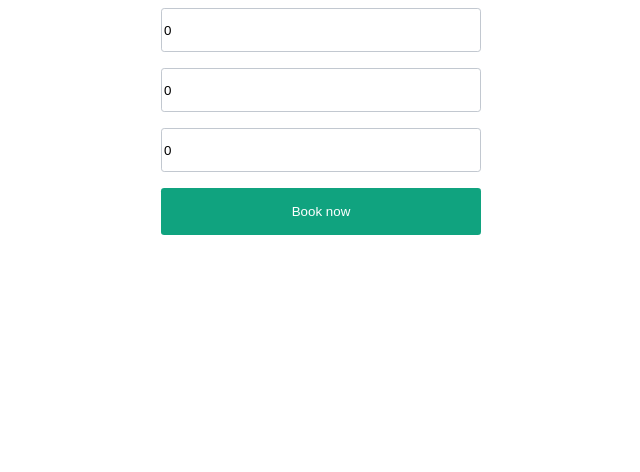
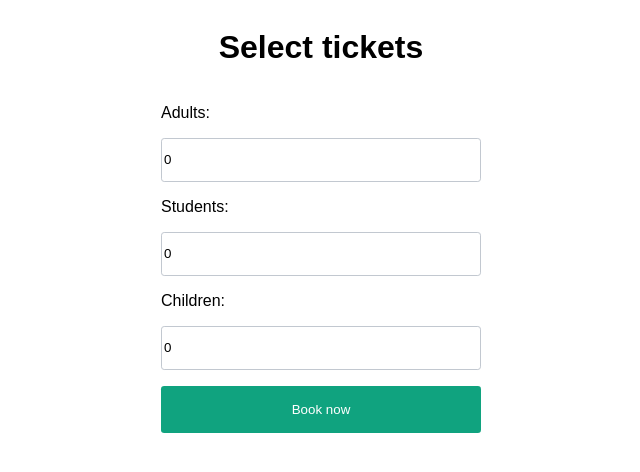
Before and after one commit to rvale01/desd-assignment, a Django app: page /customer/select_tickets/1 in a window 1280 px wide. Shown: the top 472 px of the page, without its empty margins (319-959 px from the left). Run offline with Django 4.2, Linux system fonts and the light colour scheme; a user stored in the database is signed in.

Commit message:
fixed tickets selection

```diff
--- a/customer/templates/customer/TicketsSelection.html
+++ b/customer/templates/customer/TicketsSelection.html
@@ -1,9 +1,15 @@
 {% extends "general/base.html" %}
 {% block content %}
 <form method="post" action="{% url 'booking_review' showing_id %}">
+    <h1>Select tickets</h1>
     {% csrf_token %}
+    <label for="adults">Adults:</label>
     <input type="number" min="0" name="adults" value="0"/>
+
+    <label for="adults">Students:</label>
     <input type="number" min="0" name="students" value="0"/>
+
+    <label for="adults">Children:</label>
     <input type="number" min="0" name="children" value="0"/>
     <button onclick="this.form.submit()">Book now</button>
 </form>
```
